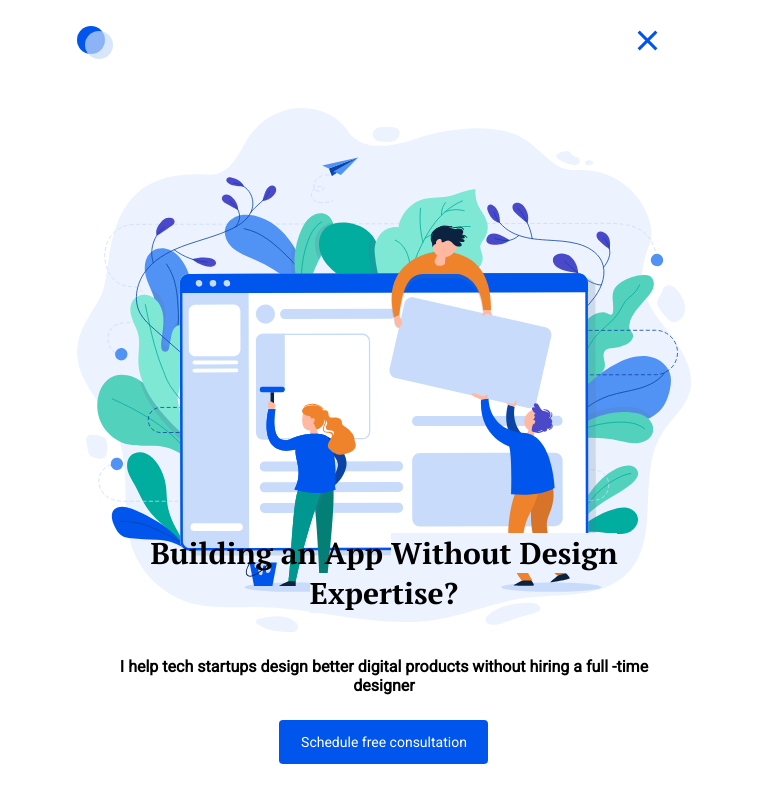
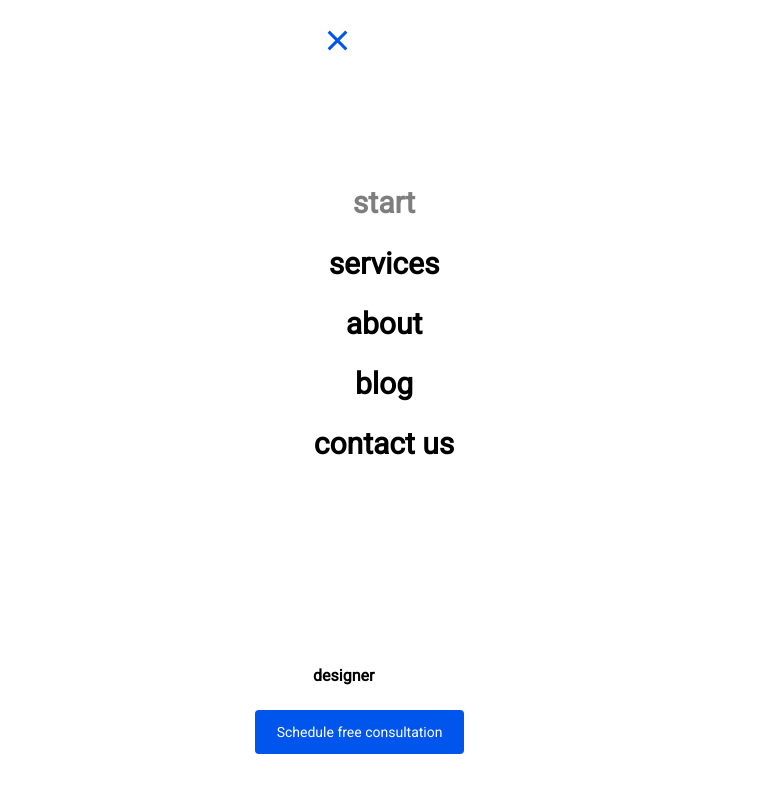
Before and after one commit to WebHeroSchool/GurevaTatyana, a plain HTML site: page index.html in a window 768 px wide. Both pictures are taken after a click on the label 402 px from the left and 35 px from the top of the page. Drawn offline with Linux system fonts and the light colour scheme.

Commit message:
Описаны стили для адаптации сайта
Описаны стили для адаптации сайта

```diff
--- a/index.html
+++ b/index.html
@@ -1,4 +1,3 @@
-
 <!DOCTYPE html>
 <html>
   <head>
@@ -27,11 +26,11 @@
         <div class="burger-line third"></div>
         <div class="burger-line fourth"></div>
         <ul class="menu__box">
-          <li> <a class="menu__item" href="#">start</a></li>
-          <li> <a class="menu__item" href="#">services</a></li>
-          <li> <a class="menu__item" href="#">about</a></li>
-          <li> <a class="menu__item" href="#">blog</a></li>
-          <li> <a class="menu__item" href="#">contact us</a></li>
+          <li> <a class="menu__item_btn menu__item_start" href="#">start</a></li>
+          <li> <a class="menu__item_btn menu__item_services" href="#">services</a></li>
+          <li> <a class="menu__item_btn menu__item_about" href="#">about</a></li>
+          <li> <a class="menu__item_btn menu__item_blog" href="#">blog</a></li>
+          <li> <a class="menu__item_btn menu__item_contact" href="#">contact us</a></li>
         </ul>
       </div>
       <nav class="menu">
--- a/styles.css
+++ b/styles.css
@@ -41,7 +41,7 @@ body {
 .logo__circle {
   position: absolute;
   left: 0;
-  top: 50%;
+  top: 63%;
   transform: translateY(-50%);
   width: 28px;
   height: 28px;
@@ -49,7 +49,7 @@ body {
 }
 .logo__circle_color_blue {
   left: 8px;
-  top: 56%;
+  top: 75%;
   background: #C8DBFB;
   opacity: 70%;
 }
@@ -122,27 +122,39 @@ body {
  .logo__title{
    display: none;
  }
+ .logo{
+   padding-bottom: 0;
+ }
 
  .header {
- margin-bottom: 28px;
+   width: 100%;
+   margin-bottom: 28px;
+   margin-right: 24px;
+ }
+
+ .wrapper {
+   width: 87%;
+   margin: 0 24px 43px 24px;
  }
 
  .main {
    text-align: center;
-   padding: 64% 21px 25px 21px;
-   background-size: 100%;
+   padding: 67% 21px 25px 21px;
+   background: url('img/mainImg_media.svg');
+   background-repeat: no-repeat;
    background-position: top center;
  }
 
  .main__title {
-   padding-top: 32px;
-   margin-bottom: 44px;
+   padding-top: 40px;
+   margin-bottom: 31px;
    font: bold 30px/40px 'pt_serifbold', arial, helvetica, sans-serif;
  }
 
  .main__subtitle {
-   width: auto;
-   margin-bottom: 25px;
+   width: 90%;
+   padding-left: 17px;
+   margin:0 0 25px 0;
    font: 600 16px/19px 'Roboto', arial, helvetica, sans-serif;
  }
 
@@ -150,8 +162,7 @@ body {
    width: 209px;
    height: 44px;
    font: 500 14px/16px 'Roboto', arial, helvetica, sans-serif;
-   right: 82px;
-   bottom: 43px;
+   margin-left: 3px;
  }
 
   #menu__toggle {
@@ -165,18 +176,18 @@ body {
     padding: 0;
     background-color: #fff;
     position: relative;
-    height: 70px;
+    height: 60px;
   }
 
   .burger-line {
     position: absolute;
     top: 32px;
-    right: 24px;
+    left: 257px;
     width: 25px;
     height: 3px;
     background-color: #0056EC;
     transition: .5s all;
-    z-index: 3;
+    z-index: 4;
   }
 
   .second, .third {
@@ -195,40 +206,55 @@ body {
     width: 100%;
     height: 100%;
     cursor: pointer;
-    z-index: 2;
-    line-height: 70px;
+    z-index: 5;
+    line-height: 60px;
   }
 
   .menu__box {
-    border: dashed 1px green;
+    margin: 0;
     display: block;
-    position: relative;
+    position: fixed;
     width: 100%;
-    padding-left: 0;
+    padding: 0;
     max-height: 0;
     font-size: 0;
     list-style: none;
     background-color: #fff;
-    overflow: hidden;
-    transform: translateY(0);
-    transition: .5s all;
-    z-index: 1;
+    visibility: hidden;
+    transform: translateY(0%);
+    transition: .3s;
+    z-index: 3;
+    align-items: center;
   }
 
-  .menu__item {
-    border: dashed 1px red;
+  .menu__item_btn {
     display: block;
-    width: auto;
-    margin-top: 186px;
-    padding: 24px 12px;
+    width: 100%;
+    margin-right: 0;
     font: 600 30px/35px 'Roboto', sans-serif;
     text-decoration: none;
+    color: #000;
     background-color: #fff;
     text-align: center;
   }
+  .menu__item_start {
+    padding: 185px 37px 0 0;
+  }
+  .menu__item_services {
+    padding: 26px 13px 0 0;
+  }
+  .menu__item_about {
+    padding: 25px 31px 0 0;
+  }
+  .menu__item_blog {
+    padding: 25px 44px 0 0;
+  }
+  .menu__item_contact {
+    padding: 25px 130px 205px 0;
+  }
 
-  .menu__item:hover {
-    background-color: #CFD8DC;
+  .menu__item_btn:hover {
+   opacity: 0.5;
   }
 
   #menu__toggle:checked ~ .menu__box {
@@ -247,15 +273,10 @@ body {
   #menu__toggle:checked ~ .fourth {
     display: none;
   }
-
-
+  #menu__toggle:checked ~ .menu__box{
+      visibility: visible;
+      left: 0;
+      margin: 0;
+      transform:.3s;
+    }
 }
-
-@media (min-width:766px) {
-  .menu__box {
-    display: none;
-  }
-  #menu-toggle {
-    display: none;
-  }
-}
```
Also changed, not shown: img/Mobile (1).jpg (added), img/Mobile.jpg (added), img/mainImg_media.svg (added).
